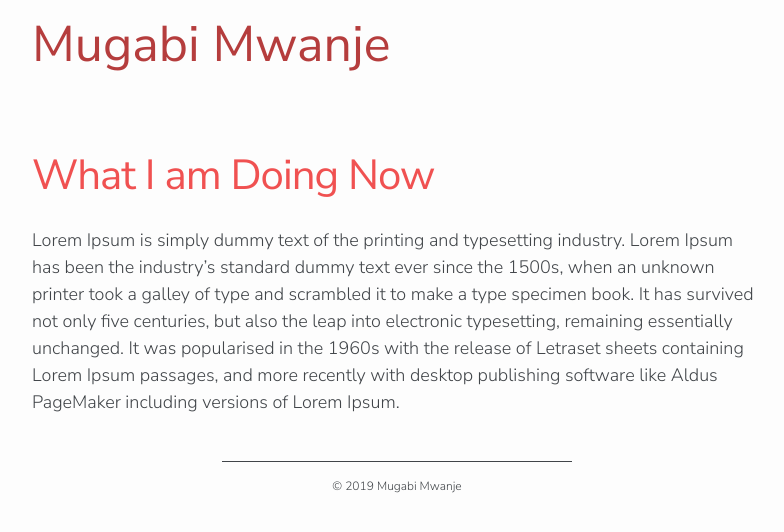
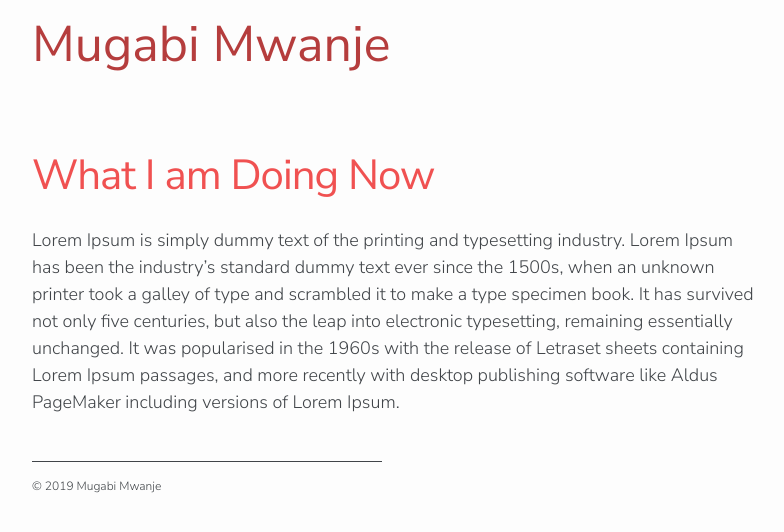
Before and after one commit to FerhatAvdic/jekyllblog, a Jekyll site: the page built from now.md, in a window 1280 px wide. Shown: the top 532 px of the page, without its empty margins (243-1027 px from the left). Built offline with Jekyll 4.4.1, drawn with Linux system fonts in a browser that asks for light colours; nearby versions of some CDN libraries; some web fonts are replaced.

Commit message:
footer realinged

```diff
--- a/_includes/footer.html
+++ b/_includes/footer.html
@@ -7,8 +7,8 @@
     {% endfor %}
   </ul> -->
     <div class="row">
-      <div class="col-sm-6 offset-sm-3">
-        <div class="footer-content text-center">
+      <div class="col-sm-6">
+        <div class="footer-content">
           &copy; 2019
           <script>new Date().getFullYear() > 2019 && document.write("-" + new Date().getFullYear());</script>
           Mugabi Mwanje
```
